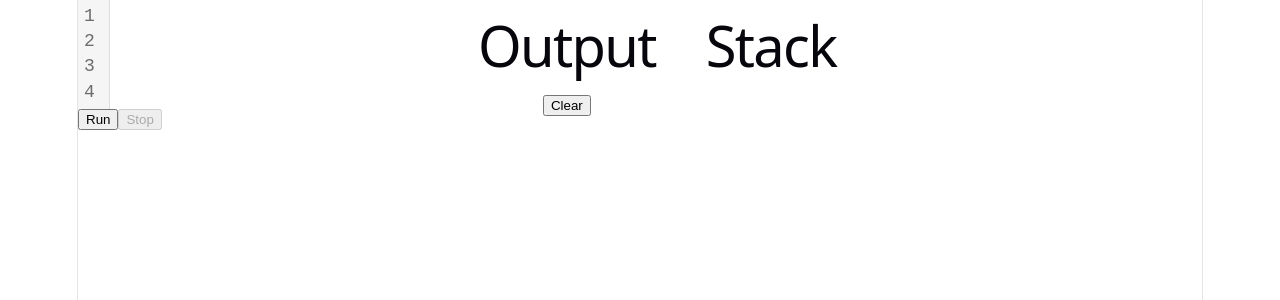
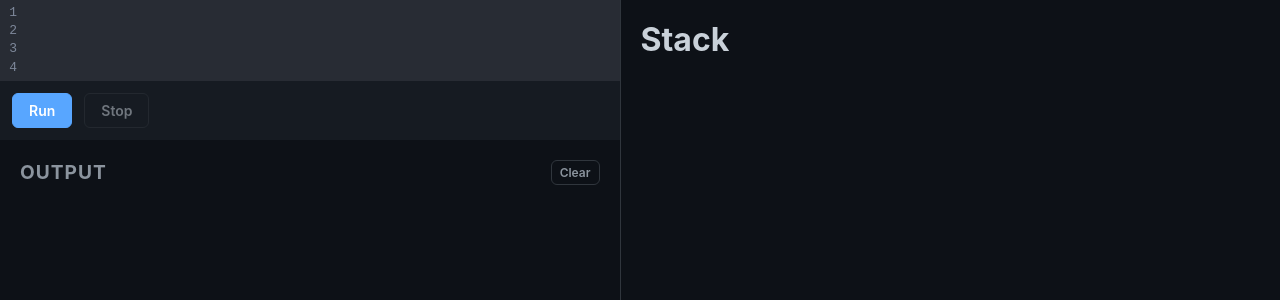
Before and after one commit to renashen314/visualized-debugger, a React (Vite) app: page / in a window 1280 px wide. Shown: the top 300 px of the page. Built offline with nearby package versions, Linux system fonts and the light colour scheme.

Commit message:
update styles

```diff
--- a/src/App.tsx
+++ b/src/App.tsx
@@ -78,8 +78,8 @@ function App() {
   });
 
   return (
-    <div style={{ display: "flex" }}>
-      <div>
+    <div className="app-container">
+      <div className="left-pane">
         <Code
           highlight={
             codeState.type === "executing"
@@ -184,14 +184,15 @@ function App() {
               : undefined
           }
         />
+        <div className="out-pane">
+          <Output
+            printed={codeState.printed}
+            onClear={() => {
+              setCodeState((state) => ({ ...state, printed: [] }));
+            }}
+          />
+        </div>
       </div>
-
-      <Output
-        printed={codeState.printed}
-        onClear={() => {
-          setCodeState((state) => ({ ...state, printed: [] }));
-        }}
-      />
       <Stack
         heap={codeState.type === "idle" ? {} : codeState.heap}
         stack={
--- a/src/Code.tsx
+++ b/src/Code.tsx
@@ -40,7 +40,7 @@ export const Code = (props: CodeProps) => {
   return (
     <CodeMirror
       ref={editorRef}
-      style={{ minWidth: "400px", textAlign: "left" }}
+      theme="dark"
       readOnly={props.readonly}
       value={props.code}
       onUpdate={(update) => {
--- a/src/Controls.tsx
+++ b/src/Controls.tsx
@@ -4,8 +4,10 @@ interface ControlProps {
 }
 export const Controls = (props: ControlProps) => {
   return (
-    <div style={{ display: "flex" }}>
-      <button onClick={props.onRun}>Run</button>
+    <div className="controls-pane">
+      <button onClick={props.onRun} className="primary">
+        Run
+      </button>
       <button onClick={props.onStop} disabled={!props.onStop}>
         Stop
       </button>
--- a/src/Output.tsx
+++ b/src/Output.tsx
@@ -5,13 +5,17 @@ interface OutputProps {
 
 export const Output = (props: OutputProps) => {
   return (
-    <div>
-      <h1>Output</h1>
-      <button onClick={props.onClear} style={{ marginBottom: 20 }}>
-        Clear
-      </button>
+    <div className="output-container">
+      <div className="output-header">
+        <h1>Output</h1>
+        <button onClick={props.onClear} className="clear-button">
+          Clear
+        </button>
+      </div>
       {props.printed.map((line, i) => (
-        <pre key={i}>{line}</pre>
+        <pre key={i} className="output-line">
+          {line}
+        </pre>
       ))}
     </div>
   );
--- a/src/Stack.tsx
+++ b/src/Stack.tsx
@@ -93,13 +93,13 @@ export const Stack = (props: StackProps) => {
   }));
 
   return (
-    <div style={{ marginLeft: 50 }}>
-      <h1 style={{ marginBottom: 20 }}>Stack</h1>
+    <div className="stack-container">
+      <h1>Stack</h1>
       {frames.map((frame, i) => (
         <div
           key={i}
           style={{
-            border: props.curr === i ? "2px solid red" : "2px solid grey",
+            border: props.curr === i ? "2px solid purple" : "2px solid grey",
             padding: 20,
           }}
           onClick={() => props.onCurr(i)}
@@ -108,14 +108,14 @@ export const Stack = (props: StackProps) => {
           {frame.entries.map((entry, j) => (
             <div
               key={`${i} ${j}`}
-              style={{ paddingLeft: entry.depth * 16, textAlign: "left" }}
+              className="entry-line"
               onClick={() => {
                 if (entry.expandable) {
                   props.onExpand(frame.id, entry.ptr);
                 }
               }}
             >
-              <span>
+              <span className="name">
                 {entry.name}: {entry.value}
               </span>
             </div>
--- a/src/index.css
+++ b/src/index.css
@@ -1,111 +1,198 @@
-:root {
-  --text: #6b6375;
-  --text-h: #08060d;
-  --bg: #fff;
-  --border: #e5e4e7;
-  --code-bg: #f4f3ec;
-  --accent: #aa3bff;
-  --accent-bg: rgba(170, 59, 255, 0.1);
-  --accent-border: rgba(170, 59, 255, 0.5);
-  --social-bg: rgba(244, 243, 236, 0.5);
-  --shadow:
-    rgba(0, 0, 0, 0.1) 0 10px 15px -3px, rgba(0, 0, 0, 0.05) 0 4px 6px -2px;
-
-  --sans: system-ui, 'Segoe UI', Roboto, sans-serif;
-  --heading: system-ui, 'Segoe UI', Roboto, sans-serif;
-  --mono: ui-monospace, Consolas, monospace;
-
-  font: 18px/145% var(--sans);
-  letter-spacing: 0.18px;
-  color-scheme: light dark;
-  color: var(--text);
-  background: var(--bg);
-  font-synthesis: none;
-  text-rendering: optimizeLegibility;
-  -webkit-font-smoothing: antialiased;
-  -moz-osx-font-smoothing: grayscale;
-
-  @media (max-width: 1024px) {
-    font-size: 16px;
-  }
+* {
+  box-sizing: border-box;
+  padding: 0;
+  margin: 0;
 }
 
-@media (prefers-color-scheme: dark) {
-  :root {
-    --text: #9ca3af;
-    --text-h: #f3f4f6;
-    --bg: #16171d;
-    --border: #2e303a;
-    --code-bg: #1f2028;
-    --accent: #c084fc;
-    --accent-bg: rgba(192, 132, 252, 0.15);
-    --accent-border: rgba(192, 132, 252, 0.5);
-    --social-bg: rgba(47, 48, 58, 0.5);
-    --shadow:
-      rgba(0, 0, 0, 0.4) 0 10px 15px -3px, rgba(0, 0, 0, 0.25) 0 4px 6px -2px;
-  }
-
-  #social .button-icon {
-    filter: invert(1) brightness(2);
-  }
+:root {
+  --bg-color: #0d1117;
+  --panel-bg: #161b22;
+  --border-color: #30363d;
+  --text-primary: #c9d1d9;
+  --text-secondary: #8b949e;
+  --accent-color: #58a6ff;
+  --accent-hover: #1f6feb;
+  --error-color: #f85149;
+  --success-color: #3fb950;
+  --font-family:
+    -apple-system, BlinkMacSystemFont, "Segoe UI", Helvetica, Arial, sans-serif,
+    "Apple Color Emoji", "Segoe UI Emoji";
 }
 
-#root {
-  width: 1126px;
-  max-width: 100%;
-  margin: 0 auto;
-  text-align: center;
-  border-inline: 1px solid var(--border);
-  min-height: 100svh;
-  display: flex;
-  flex-direction: column;
+* {
   box-sizing: border-box;
+  padding: 0;
+  margin: 0;
 }
 
 body {
-  margin: 0;
+  background-color: var(--bg-color);
+  color: var(--text-primary);
+  font-family: var(--font-family);
+  -webkit-font-smoothing: antialiased;
+  -moz-osx-font-smoothing: grayscale;
 }
 
 h1,
-h2 {
-  font-family: var(--heading);
-  font-weight: 500;
-  color: var(--text-h);
+h2,
+h3,
+h4 {
+  color: var(--text-primary);
+  margin-bottom: 1rem;
 }
 
-h1 {
-  font-size: 56px;
-  letter-spacing: -1.68px;
-  margin: 32px 0;
-  @media (max-width: 1024px) {
-    font-size: 36px;
-    margin: 20px 0;
-  }
-}
-h2 {
-  font-size: 24px;
-  line-height: 118%;
-  letter-spacing: -0.24px;
-  margin: 0 0 8px;
-  @media (max-width: 1024px) {
-    font-size: 20px;
-  }
-}
-p {
-  margin: 0;
+button {
+  cursor: pointer;
+  font-family: inherit;
+  font-size: 14px;
+  font-weight: 600;
+  padding: 8px 16px;
+  border-radius: 6px;
+  border: 1px solid var(--border-color);
+  background-color: var(--panel-bg);
+  color: var(--text-primary);
+  transition: all 0.2s;
 }
 
-code,
-.counter {
-  font-family: var(--mono);
-  display: inline-flex;
-  border-radius: 4px;
-  color: var(--text-h);
+button:hover:not(:disabled) {
+  background-color: var(--border-color);
+  border-color: var(--text-secondary);
 }
 
-code {
-  font-size: 15px;
-  line-height: 135%;
+button:disabled {
+  opacity: 0.5;
+  cursor: not-allowed;
+}
+
+button.primary {
+  background-color: var(--accent-color);
+  color: #ffffff;
+  border-color: var(--accent-color);
+}
+
+button.primary:hover:not(:disabled) {
+  background-color: var(--accent-hover);
+}
+
+/* Layout Classes */
+.app-container {
+  display: flex;
+  min-height: 100vh;
+}
+
+.left-pane {
+  display: flex;
+  flex-direction: column;
+  flex: 1;
+  border-right: 1px solid var(--border-color);
+  min-width: 0;
+}
+
+.editor-pane {
+  display: flex;
+  flex-direction: column;
+  /* Remove flex: 1 to prevent it from greedily taking space */
+  border-bottom: 1px solid var(--border-color);
+}
+
+.controls-pane {
+  padding: 12px;
+  background-color: var(--panel-bg);
+  display: flex;
+  gap: 12px;
+}
+
+.out-pane {
+  flex: 1; /* Make output take the remaining space */
+  padding: 20px;
+  overflow-y: auto;
+  background-color: var(--bg-color);
+}
+
+.stack-container {
+  flex: 1;
+  min-width: 0;
+  padding: 20px;
+  overflow-y: auto;
+}
+
+/* Component Styles */
+.stack-frame {
+  background-color: var(--panel-bg);
+  border: 1px solid var(--border-color);
+  border-radius: 8px;
+  padding: 16px;
+  margin-bottom: 12px;
+  cursor: pointer;
+  transition: border-color 0.2s;
+}
+
+.stack-frame:hover {
+  border-color: var(--text-secondary);
+}
+
+.stack-frame.active {
+  border-color: var(--accent-color);
+  box-shadow: 0 0 0 1px var(--accent-color);
+}
+
+.stack-frame h4 {
+  margin-bottom: 8px;
+  font-size: 0.9rem;
+  color: var(--accent-color);
+}
+
+.entry-line {
+  font-family: "SFMono-Regular", Consolas, "Liberation Mono", Menlo, monospace;
+  font-size: 0.85rem;
+  padding: 2px 0;
+  color: var(--text-secondary);
+}
+
+.entry-line span.name {
+  color: var(--text-primary);
+}
+
+.output-line {
+  font-family: "SFMono-Regular", Consolas, "Liberation Mono", Menlo, monospace;
+  font-size: 0.85rem;
+  padding: 4px 0;
+  border-bottom: 1px solid var(--border-color);
+  color: var(--text-primary);
+}
+
+pre {
+  white-space: pre-wrap;
+  word-break: break-all;
+}
+
+.output-header {
+  display: flex;
+  justify-content: space-between;
+  align-items: center;
+  margin-bottom: 12px;
+  padding-bottom: 8px;
+}
+
+.output-header h1 {
+  font-size: 1.2rem;
+  margin-bottom: 0;
+  color: var(--text-secondary);
+  text-transform: uppercase;
+  letter-spacing: 0.05em;
+}
+
+.clear-button {
   padding: 4px 8px;
-  background: var(--code-bg);
+  font-size: 12px;
+  height: fit-content;
+  background-color: transparent;
+  color: var(--text-secondary);
+  border-color: var(--border-color);
 }
+
+.clear-button:hover {
+  color: var(--text-primary);
+  border-color: var(--text-secondary);
+  background-color: var(--panel-bg);
+}
```
